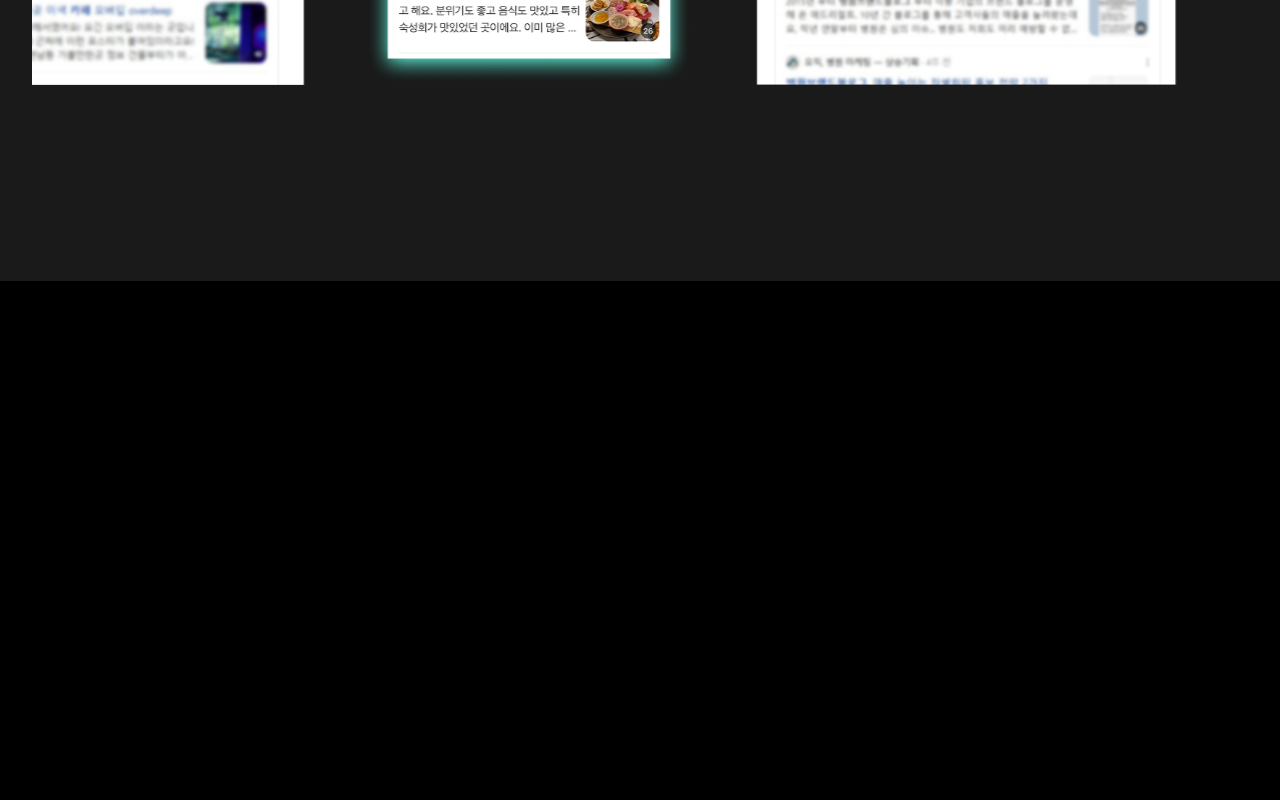
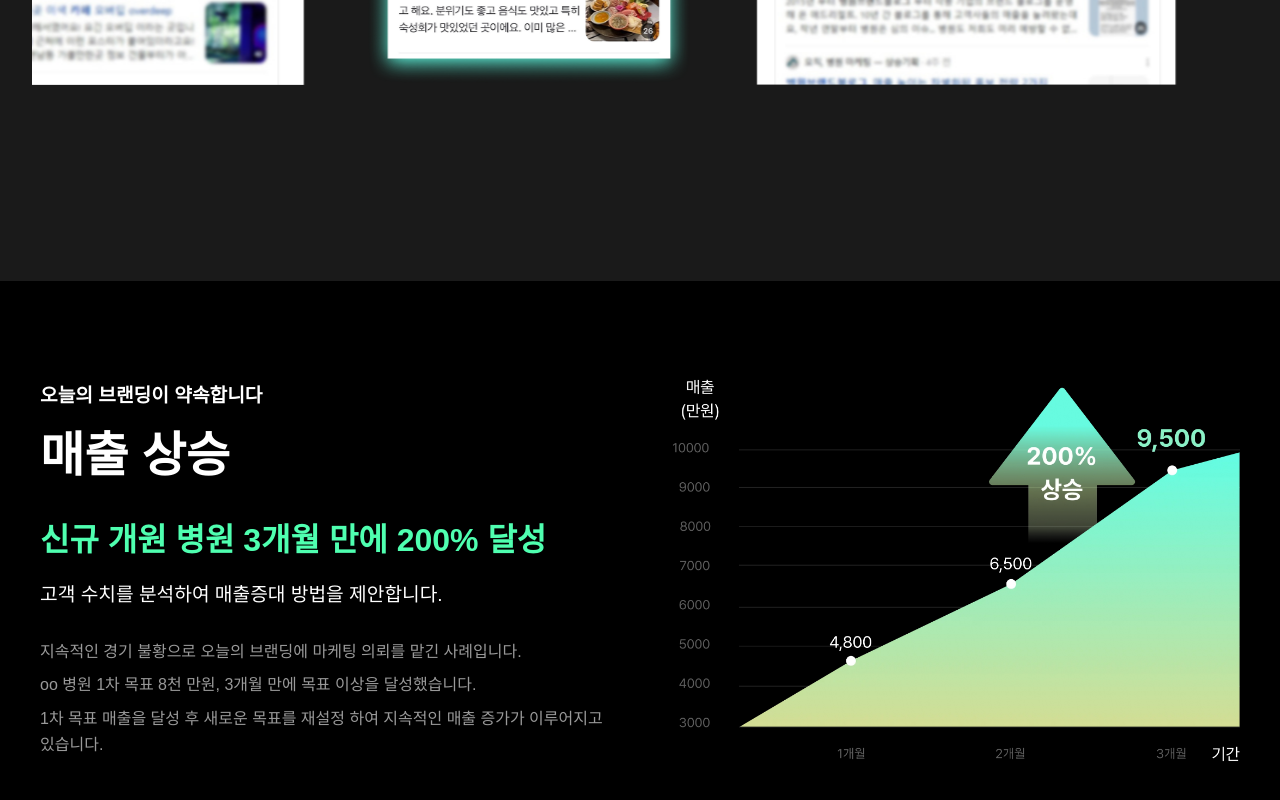
Before and after one commit to devchaeyoung/aube, a Next.js app: page / in a window 1280 px wide. Shown: the part 7232-8032 px from the top of the page. Before the commit the page ends 7513 px from the top, so only its background shows below. Built offline with nearby package versions, Linux system fonts and the light colour scheme.

Commit message:
# UPDATE: 그래프

```diff
--- a/src/app/page.tsx
+++ b/src/app/page.tsx
@@ -4,6 +4,7 @@ import { BrandingSection } from "@/components/BrandingSection";
 import { MarketingSection } from "@/components/MarketingSection";
 import { SalesSection } from "@/components/SalesSection";
 import { MarketingBranding } from "@/components/MarketingBranding";
+import { SalesGrowth } from "@/components/SalesGrowth";
 
 export default function Home() {
   return (
@@ -14,6 +15,7 @@ export default function Home() {
       <MarketingSection />
       <SalesSection />
       <MarketingBranding />
+      <SalesGrowth />
     </main>
   );
 }
--- /dev/null
+++ b/src/components/SalesGrowth.module.css
@@ -0,0 +1,113 @@
+.salesGrowth {
+  width: 100%;
+  padding: 6rem 2rem;
+  background-color: #000;
+  color: white;
+}
+
+.container {
+  max-width: 1200px;
+  margin: 0 auto;
+  display: flex;
+  gap: 4rem;
+  align-items: center;
+}
+
+.content {
+  flex: 1;
+}
+
+.header {
+  margin-bottom: 2rem;
+}
+
+.header h2 {
+  color: #fff;
+  font-size: 1.2rem;
+  margin-bottom: 0.5rem;
+}
+
+.header h3 {
+  font-size: 3rem;
+  font-weight: bold;
+}
+
+.highlight {
+  margin-bottom: 2rem;
+}
+
+.highlight h4 {
+  color: #4fffb0;
+  font-size: 2rem;
+  line-height: 1.4;
+  margin-bottom: 1rem;
+}
+
+.highlight p {
+  color: #fff;
+  font-size: 1.2rem;
+}
+
+.details {
+  color: #999;
+  font-size: 1rem;
+  line-height: 1.6;
+}
+
+.details p {
+  margin-bottom: 0.5rem;
+}
+
+.graph {
+  flex: 1;
+  position: relative;
+}
+
+.graphImage {
+  width: 100%;
+  height: auto;
+  object-fit: contain;
+}
+
+.stats {
+  display: flex;
+  justify-content: space-between;
+  margin-top: 1rem;
+}
+
+.stat {
+  display: flex;
+  flex-direction: column;
+  align-items: center;
+  color: #fff;
+}
+
+.stat span {
+  font-size: 1rem;
+  color: #999;
+  margin-bottom: 0.5rem;
+}
+
+.stat strong {
+  font-size: 1.5rem;
+  color: #4fffb0;
+}
+
+@media (max-width: 768px) {
+  .container {
+    flex-direction: column;
+    gap: 2rem;
+  }
+
+  .header h3 {
+    font-size: 2rem;
+  }
+
+  .highlight h4 {
+    font-size: 1.6rem;
+  }
+
+  .details {
+    font-size: 0.9rem;
+  }
+}
--- /dev/null
+++ b/src/components/SalesGrowth.tsx
@@ -0,0 +1,40 @@
+"use client";
+
+import styles from "./SalesGrowth.module.css";
+import Image from "next/image";
+
+export function SalesGrowth() {
+  return (
+    <section className={styles.salesGrowth}>
+      <div className={styles.container}>
+        <div className={styles.content}>
+          <div className={styles.header}>
+            <h2>오늘의 브랜딩이 약속합니다</h2>
+            <h3>매출 상승</h3>
+          </div>
+
+          <div className={styles.highlight}>
+            <h4>신규 개원 병원 3개월 만에 200% 달성</h4>
+            <p>고객 수치를 분석하여 매출증대 방법을 제안합니다.</p>
+          </div>
+
+          <div className={styles.details}>
+            <p>지속적인 경기 불황으로 오늘의 브랜딩에 마케팅 의뢰를 맡긴 사례입니다.</p>
+            <p>oo 병원 1차 목표 8천 만원, 3개월 만에 목표 이상을 달성했습니다.</p>
+            <p>1차 목표 매출을 달성 후 새로운 목표를 재설정 하여 지속적인 매출 증가가 이루어지고 있습니다.</p>
+          </div>
+        </div>
+
+        <div className={styles.graph}>
+          <Image
+            src="/assets/sales/graph.webp"
+            alt="매출 상승 그래프"
+            width={600}
+            height={400}
+            className={styles.graphImage}
+          />
+        </div>
+      </div>
+    </section>
+  );
+}
```
Also changed, not shown: public/assets/sales/graph.webp (added).
